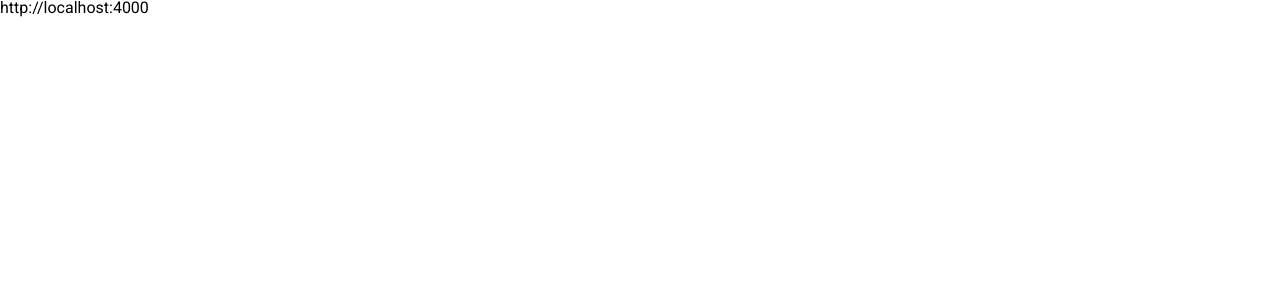
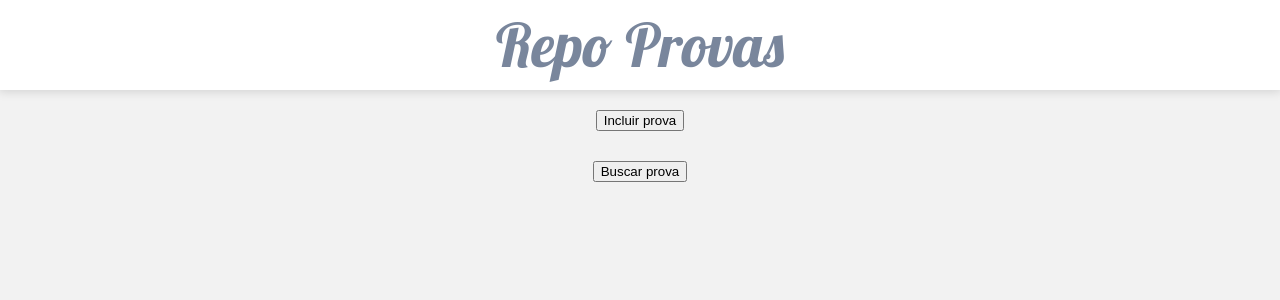
Before and after one commit to leandrodcs/repo-provas, a React (Create React App) app: page / in a window 1280 px wide. Shown: the top 300 px of the page. Built offline with nearby package versions, Linux system fonts and the light colour scheme; no server answers.

Commit message:
Simple homepage created

```diff
--- a/package.json
+++ b/package.json
@@ -3,6 +3,11 @@
   "version": "0.1.0",
   "private": true,
   "dependencies": {
+    "@emotion/react": "^11.7.1",
+    "@emotion/styled": "^11.6.0",
+    "@mui/icons-material": "^5.2.4",
+    "@mui/material": "^5.2.4",
+    "@mui/styled-engine-sc": "^5.1.0",
     "axios": "^0.24.0",
     "react": "^17.0.2",
     "react-dom": "^17.0.2",
--- a/public/index.html
+++ b/public/index.html
@@ -7,7 +7,7 @@
     <link rel="icon" href="https://www.seekpng.com/png/detail/207-2073064_file-linecons-graduation-cap-svg-study-icon.png" />
     <link rel="preconnect" href="https://fonts.googleapis.com">
     <link rel="preconnect" href="https://fonts.gstatic.com" crossorigin>
-    <link href="https://fonts.googleapis.com/css2?family=Roboto:wght@300;400;500;700&display=swap" rel="stylesheet">
+    <link href="https://fonts.googleapis.com/css2?family=Lobster&family=Roboto:wght@300;400;500;700&display=swap" rel="stylesheet">
   </head>
   <body>
     <noscript>You need to enable JavaScript to run this app.</noscript>
--- a/src/App.js
+++ b/src/App.js
@@ -1,13 +1,19 @@
 import './assets/reset.css';
 import { BrowserRouter as Router, Routes, Route } from 'react-router-dom';
+import Home from './pages/Home';
+import Header from './components/Header';
+import Contribute from './pages/Contribute';
 
 export default function App() {
     return (
         <Router>
+            <Header />
             <Routes>
-                <Route exact path='/' element={<>{process.env.REACT_APP_API_URL === 'prod' ? 'https://repo-provas-cloud.herokuapp.com' : 'http://localhost:4000'}</>} />
-                <Route exact path='/contribute' element={<></>} />
-                <Route exact path='/consult' element={<></>} />
+                <>
+                    <Route exact path='/' element={<Home />} />
+                    <Route exact path='/contribute' element={<Contribute />} />
+                    <Route exact path='/consult' element={<></>} />
+                </>
             </Routes>
         </Router>
     )
--- a/src/assets/reset.css
+++ b/src/assets/reset.css
@@ -129,4 +129,5 @@ table {
 
 body {
     font-family: 'Roboto', sans-serif;
+    background-color: #f2f2f2;
 }
--- /dev/null
+++ b/src/components/Header.js
@@ -0,0 +1,30 @@
+import styled from "styled-components"
+
+export default function Header() {
+    return (
+        <Wrapper>
+            <Logo>
+                Repo Provas
+            </Logo>
+        </Wrapper>
+    )
+}
+
+const Wrapper = styled.div`
+    background: #ffffff;
+    width: 100%;
+    height: 90px;
+    position: fixed;
+    top: 0;
+    left: 0;
+    box-shadow: 0px 0px 10px 1px rgba(0, 0, 0, 0.15);
+    display: flex;
+    justify-content: center;
+    align-items: center;
+`;
+
+const Logo = styled.h1`
+    color: #79869c;
+    font-family: 'Lobster', cursive;
+    font-size: 60px;
+`;
--- /dev/null
+++ b/src/components/PageWrapper.js
@@ -0,0 +1,12 @@
+import styled from "styled-components";
+
+export const Wrapper = styled.main`
+    width: 100vw;
+    height: 100%;
+    margin-top: 90px;
+    padding: 20px 20px;
+    display: flex;
+    flex-direction: column;
+    align-items: center;
+    gap: 30px;
+`;
--- /dev/null
+++ b/src/pages/Contribute.js
@@ -0,0 +1,51 @@
+import { Wrapper } from "../components/PageWrapper";
+import styled from "styled-components";
+import { useEffect, useState } from "react";
+import { getCourses } from "../services/service";
+
+export default function Contribute() {
+    const [courses, setCourses] = useState([]);
+    const [subjects, setSubjects] = useState([]);
+    const [teachers, setTeachers] = useState([]);
+    const [categories, setCategories] = useState([]);
+    const [course, setCourse] = useState(null);
+    const [subject, setCSubject] = useState(null);
+    const [teacher, setTeacher] = useState(null);
+    const [category, setCategory] = useState(null);
+
+    useEffect(() => {
+        getCourses()
+        .then(res => {
+            setCourses(res.data);
+        })
+        .catch(err => {
+            console.log(err);
+        })
+    }, [])
+
+    function courseHandler(course) {
+        setCourse(course);
+    }
+    console.log(course);
+
+    return (
+        <Wrapper>
+            <Form>
+                <input placeholder="Nomeie sua prova Ex: 2020.1"></input>
+                <input placeholder="Link para a prova Ex: https://pdf..."></input>
+                <select>
+                    <option>Selecione um curso</option>
+                    {courses.map(course => (
+                        <option key={course.id} onClick={() => courseHandler(course.id)}>{course.name}</option>
+                    ))}
+                </select>
+            </Form>
+        </Wrapper>
+    )
+}
+
+const Form = styled.form`
+    display: flex;
+    flex-direction: column;
+    gap: 10px;
+`;
--- a/src/pages/Home.js
+++ b/src/pages/Home.js
@@ -0,0 +1,13 @@
+import { useNavigate } from "react-router-dom";
+import { Wrapper } from "../components/PageWrapper";
+
+export default function Home() {
+    const navigate = useNavigate();
+
+    return (
+        <Wrapper>
+            <button onClick={() => navigate('/contribute')}>Incluir prova</button>
+            <button onClick={() => navigate('/consult')}>Buscar prova</button>
+        </Wrapper>
+    )
+}
--- a/src/services/service.js
+++ b/src/services/service.js
@@ -1,3 +1,11 @@
 import axios from 'axios';
 
 const BASE_URL = process.env.REACT_APP_API_URL === 'prod' ? 'https://repo-provas-cloud.herokuapp.com' : 'http://localhost:4000';
+
+function getCourses() {
+    return axios.get(`${BASE_URL}/courses`);
+}
+
+export {
+    getCourses,
+}
```
Also changed, not shown: 1 other file (tests, documents, lock files or other folders).
